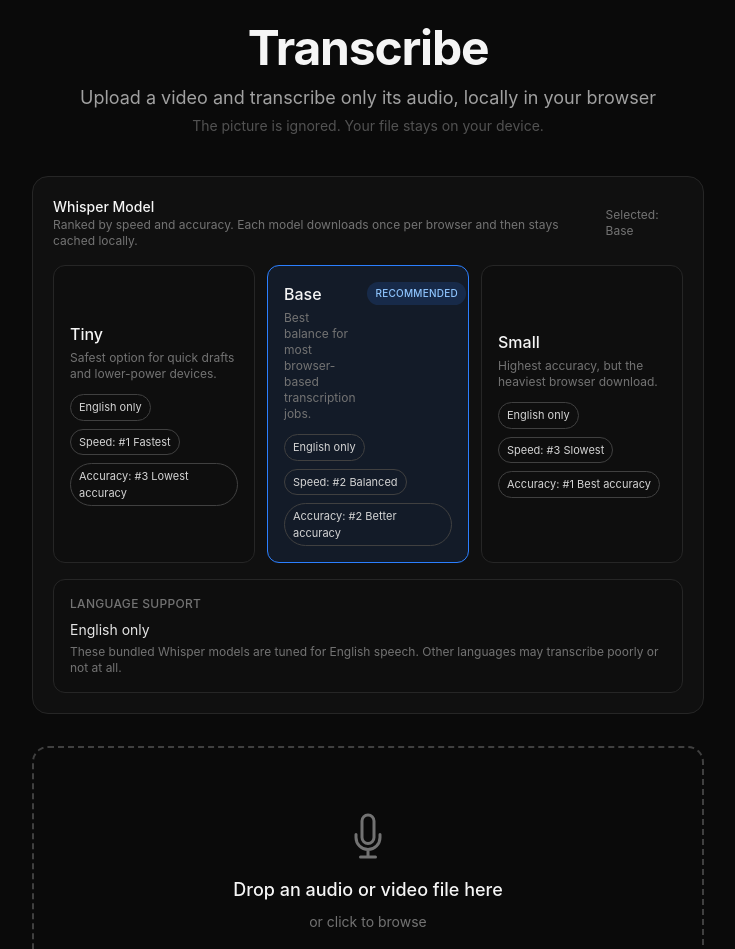
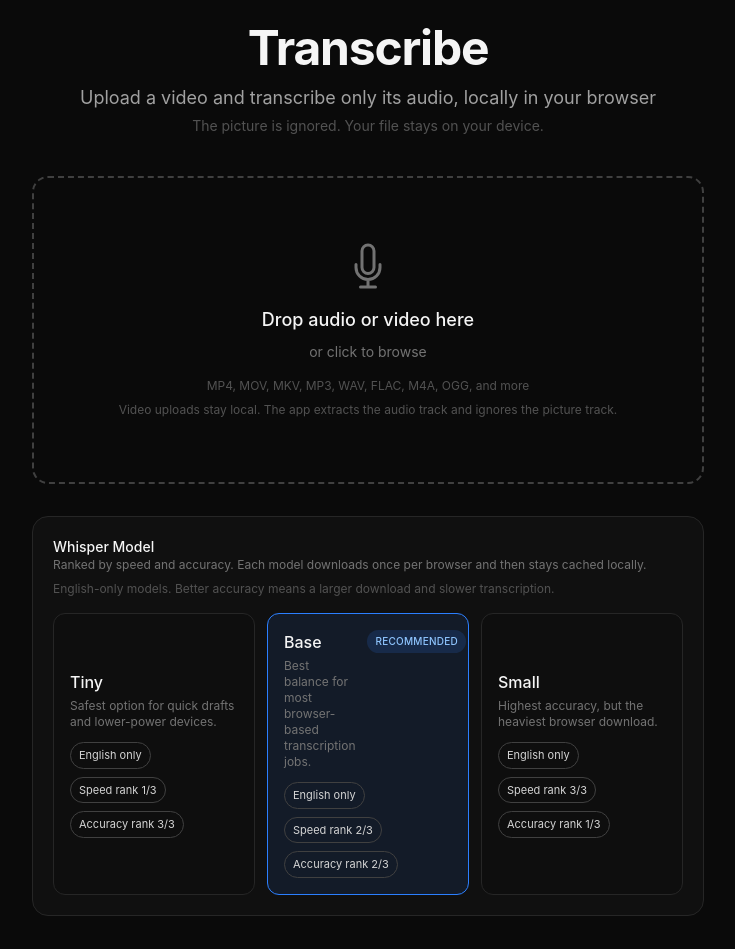
Before and after one commit to elijahfinlay/Transcribe, a Next.js app: page / in a window 1280 px wide. Shown: the top 949 px of the page, without its empty margins (272-1007 px from the left). Built offline with nearby package versions, Linux system fonts and the light colour scheme.

Commit message:
Fix browser transcription fallback and layout

```diff
--- a/components/Transcriber.tsx
+++ b/components/Transcriber.tsx
@@ -15,8 +15,6 @@
 } from "@/lib/fileUtils";
 import {
   DEFAULT_TRANSCRIPTION_MODEL_KEY,
-  TRANSCRIPTION_LANGUAGE_DESCRIPTION,
-  TRANSCRIPTION_LANGUAGE_LABEL,
   getDefaultTranscriptionModel,
   getTranscriptionModel,
   TRANSCRIPTION_MODELS,
@@ -451,19 +449,65 @@
         </p>
       </div>
 
+      {state === "idle" && (
+        <div
+          onDragOver={onDragOver}
+          onDragLeave={onDragLeave}
+          onDrop={onDrop}
+          onClick={() => fileInputRef.current?.click()}
+          className={`
+            mb-8 cursor-pointer rounded-2xl border-2 border-dashed p-16 text-center transition-all duration-200
+            ${
+              dragOver
+                ? "scale-[1.01] border-blue-500 bg-blue-500/10"
+                : "border-neutral-700 hover:border-neutral-500 hover:bg-neutral-900/50"
+            }
+          `}
+        >
+          <svg
+            className="mx-auto mb-4 h-12 w-12 text-neutral-500"
+            fill="none"
+            viewBox="0 0 24 24"
+            strokeWidth={1.5}
+            stroke="currentColor"
+          >
+            <path
+              strokeLinecap="round"
+              strokeLinejoin="round"
+              d="M12 18.75a6 6 0 006-6v-1.5m-6 7.5a6 6 0 01-6-6v-1.5m6 7.5v3.75m-3.75 0h7.5M12 15.75a3 3 0 01-3-3V4.5a3 3 0 116 0v8.25a3 3 0 01-3 3z"
+            />
+          </svg>
+          <p className="mb-2 text-lg font-medium">Drop audio or video here</p>
+          <p className="mb-4 text-sm text-neutral-500">or click to browse</p>
+          <p className="text-xs text-neutral-600">
+            MP4, MOV, MKV, MP3, WAV, FLAC, M4A, OGG, and more
+          </p>
+          <p className="mt-2 text-xs text-neutral-600">
+            Video uploads stay local. The app extracts the audio track and
+            ignores the picture track.
+          </p>
+          <input
+            ref={fileInputRef}
+            type="file"
+            accept={ACCEPTED_FORMATS}
+            onChange={onFileSelect}
+            className="hidden"
+          />
+        </div>
+      )}
+
       <div className="mb-8 rounded-2xl border border-neutral-800 bg-neutral-900/50 p-5">
-        <div className="flex flex-col gap-2 sm:flex-row sm:items-center sm:justify-between">
+        <div className="flex flex-col gap-2">
           <div>
-            <p className="text-sm font-medium text-neutral-100">
-              Whisper Model
-            </p>
+            <p className="text-sm font-medium text-neutral-100">Whisper Model</p>
             <p className="text-xs text-neutral-500">
               Ranked by speed and accuracy. Each model downloads once per
               browser and then stays cached locally.
             </p>
-          </div>
-          <div className="text-xs text-neutral-500">
-            Selected: {selectedModel.name}
+            <p className="mt-2 text-xs text-neutral-600">
+              English-only models. Better accuracy means a larger download and
+              slower transcription.
+            </p>
           </div>
         </div>
 
@@ -502,82 +546,17 @@
                     {option.languageLabel}
                   </span>
                   <span className="rounded-full border border-neutral-700 px-2 py-1 text-neutral-300">
-                    Speed: #{option.speedRank} {option.speedLabel}
+                    Speed rank {option.speedRank}/3
                   </span>
                   <span className="rounded-full border border-neutral-700 px-2 py-1 text-neutral-300">
-                    Accuracy: #{option.accuracyRank} {option.accuracyLabel}
+                    Accuracy rank {option.accuracyRank}/3
                   </span>
                 </div>
               </button>
             );
           })}
         </div>
-
-        <div className="mt-4 rounded-xl border border-neutral-800 bg-neutral-950/40 p-4">
-          <p className="text-xs font-medium uppercase tracking-wide text-neutral-500">
-            Language Support
-          </p>
-          <p className="mt-2 text-sm text-neutral-200">
-            {TRANSCRIPTION_LANGUAGE_LABEL}
-          </p>
-          <p className="mt-1 text-xs text-neutral-500">
-            {TRANSCRIPTION_LANGUAGE_DESCRIPTION}
-          </p>
-        </div>
       </div>
-
-      {state === "idle" && (
-        <div
-          onDragOver={onDragOver}
-          onDragLeave={onDragLeave}
-          onDrop={onDrop}
-          onClick={() => fileInputRef.current?.click()}
-          className={`
-            cursor-pointer rounded-2xl border-2 border-dashed p-16 text-center transition-all duration-200
-            ${
-              dragOver
-                ? "scale-[1.01] border-blue-500 bg-blue-500/10"
-                : "border-neutral-700 hover:border-neutral-500 hover:bg-neutral-900/50"
-            }
-          `}
-        >
-          <svg
-            className="mx-auto mb-4 h-12 w-12 text-neutral-500"
-            fill="none"
-            viewBox="0 0 24 24"
-            strokeWidth={1.5}
-            stroke="currentColor"
-          >
-            <path
-              strokeLinecap="round"
-              strokeLinejoin="round"
-              d="M12 18.75a6 6 0 006-6v-1.5m-6 7.5a6 6 0 01-6-6v-1.5m6 7.5v3.75m-3.75 0h7.5M12 15.75a3 3 0 01-3-3V4.5a3 3 0 116 0v8.25a3 3 0 01-3 3z"
-            />
-          </svg>
-          <p className="mb-2 text-lg font-medium">
-            Drop an audio or video file here
-          </p>
-          <p className="mb-4 text-sm text-neutral-500">or click to browse</p>
-          <p className="text-xs text-neutral-600">
-            MP4, MOV, MKV, MP3, WAV, FLAC, M4A, OGG, and more
-          </p>
-          <p className="mt-3 text-xs text-neutral-500">
-            Selected model: {selectedModel.name} ({selectedModel.speedLabel},{" "}
-            {selectedModel.accuracyLabel})
-          </p>
-          <p className="mt-2 text-xs text-neutral-600">
-            Video uploads stay local. The app extracts the audio track and
-            ignores the image track.
-          </p>
-          <input
-            ref={fileInputRef}
-            type="file"
-            accept={ACCEPTED_FORMATS}
-            onChange={onFileSelect}
-            className="hidden"
-          />
-        </div>
-      )}
 
       {isProcessing && (
         <div className="rounded-2xl border border-neutral-800 bg-neutral-900/50 p-8">
@@ -647,9 +626,9 @@
                 <p className="text-sm text-neutral-400">{fileName}</p>
                 <p className="text-xs text-neutral-600">{fileSize}</p>
                 <p className="mt-1 text-xs text-neutral-500">
-                  Transcribed with {usedModel.name} · Speed rank #
-                  {usedModel.speedRank} · Accuracy rank #
-                  {usedModel.accuracyRank}
+                  Transcribed with {usedModel.name} · Speed rank{" "}
+                  {usedModel.speedRank}/3 · Accuracy rank{" "}
+                  {usedModel.accuracyRank}/3
                 </p>
               </div>
               <div className="flex flex-wrap justify-end gap-2">
--- a/lib/transcriptionModels.ts
+++ b/lib/transcriptionModels.ts
@@ -20,30 +20,30 @@
 export const TRANSCRIPTION_MODELS: readonly TranscriptionModelOption[] = [
   {
     key: "tiny-en",
-    modelId: "onnx-community/whisper-tiny.en",
+    modelId: "Xenova/whisper-tiny.en",
     name: "Tiny",
     summary: "Safest option for quick drafts and lower-power devices.",
     languageLabel: TRANSCRIPTION_LANGUAGE_LABEL,
     speedLabel: "Fastest",
-    accuracyLabel: "Lowest accuracy",
+    accuracyLabel: "Basic accuracy",
     speedRank: 1,
     accuracyRank: 3,
   },
   {
     key: "base-en",
-    modelId: "onnx-community/whisper-base.en",
+    modelId: "Xenova/whisper-base.en",
     name: "Base",
     summary: "Best balance for most browser-based transcription jobs.",
     languageLabel: TRANSCRIPTION_LANGUAGE_LABEL,
-    speedLabel: "Balanced",
-    accuracyLabel: "Better accuracy",
+    speedLabel: "Middle",
+    accuracyLabel: "Stronger accuracy",
     speedRank: 2,
     accuracyRank: 2,
     recommended: true,
   },
   {
     key: "small-en",
-    modelId: "onnx-community/whisper-small.en",
+    modelId: "Xenova/whisper-small.en",
     name: "Small",
     summary: "Highest accuracy, but the heaviest browser download.",
     languageLabel: TRANSCRIPTION_LANGUAGE_LABEL,
--- a/workers/transcriptionWorker.ts
+++ b/workers/transcriptionWorker.ts
@@ -15,6 +15,21 @@
 const transcriberPromises = new Map<string, Promise<any>>();
 
 const post = (msg: TranscriptionWorkerMessage) => self.postMessage(msg);
+
+function getErrorMessage(error: unknown) {
+  return error instanceof Error ? error.message : String(error ?? "");
+}
+
+function needsTimestampFallback(error: unknown) {
+  const message = getErrorMessage(error);
+
+  return (
+    message.includes("cross attentions") ||
+    message.includes("output_attentions=True") ||
+    message.includes("alignment_heads") ||
+    message.includes("token-level timestamps")
+  );
+}
 
 async function getTranscriber(modelKey: string) {
   const selectedModel =
@@ -62,6 +77,23 @@
   return nextPromise;
 }
 
+async function transcribeWithMode(
+  transcriber: any,
+  audio: Float32Array,
+  timestampMode: "word" | true | false
+) {
+  const options: Record<string, unknown> = {
+    chunk_length_s: 30,
+    stride_length_s: 5,
+  };
+
+  if (timestampMode) {
+    options.return_timestamps = timestampMode;
+  }
+
+  return transcriber(audio, options);
+}
+
 self.onmessage = async (e: MessageEvent<TranscriptionWorkerRequest>) => {
   if (e.data.type !== "transcribe") {
     return;
@@ -78,11 +110,35 @@
       status: `Transcribing with ${selectedModel.name}...`,
     });
 
-    const result = await transcriber(e.data.audio, {
-      chunk_length_s: 30,
-      stride_length_s: 5,
-      return_timestamps: "word",
-    });
+    let result;
+
+    try {
+      result = await transcribeWithMode(transcriber, e.data.audio, "word");
+    } catch (error) {
+      if (!needsTimestampFallback(error)) {
+        throw error;
+      }
+
+      post({
+        type: "status",
+        status: `Retrying ${selectedModel.name} without word-level timings...`,
+      });
+
+      try {
+        result = await transcribeWithMode(transcriber, e.data.audio, true);
+      } catch (segmentError) {
+        if (!needsTimestampFallback(segmentError)) {
+          throw segmentError;
+        }
+
+        post({
+          type: "status",
+          status: `Retrying ${selectedModel.name} with transcript-only output...`,
+        });
+
+        result = await transcribeWithMode(transcriber, e.data.audio, false);
+      }
+    }
 
     const text = typeof result === "string" ? result : result.text;
 
@@ -108,7 +164,7 @@
   } catch (error: any) {
     post({
       type: "error",
-      error: error?.message || "Transcription failed.",
+      error: getErrorMessage(error) || "Transcription failed.",
     });
   }
 };
```
